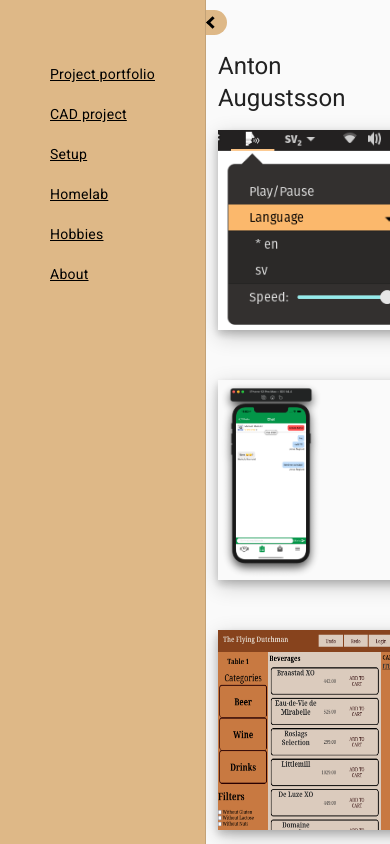
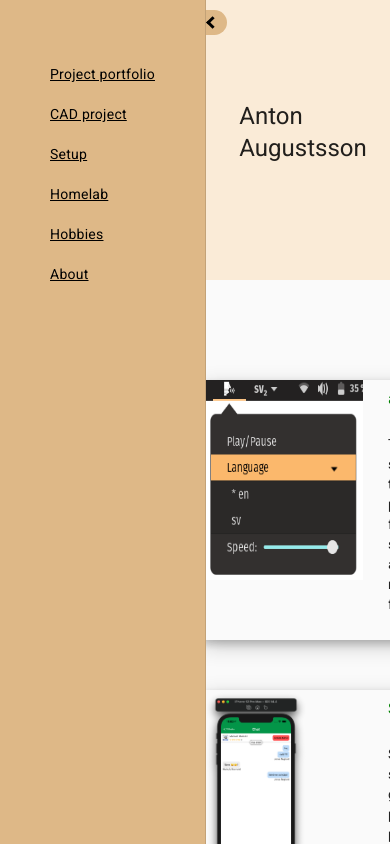
Before and after one commit to Anton-Augustsson/Anton-Augustsson.github.io, an Angular app: page /project-portfolio in a window 390 px wide. Built offline with nearby package versions, Linux system fonts and the light colour scheme.

Commit message:
more responsive and header for project portfolio page

```diff
--- a/src/app/app.component.css
+++ b/src/app/app.component.css
@@ -1,9 +1,5 @@
 mat-sidenav-container {
     height: 100%;
-}
-
-.Page {
-    padding: 15px;
 }
 
 mat-sidenav {
@@ -36,3 +32,8 @@ ul {
 li {
     padding: 10px;
 }
+
+
+#sidenavButton {
+    position: fixed;
+}
--- a/src/app/app.module.ts
+++ b/src/app/app.module.ts
@@ -14,6 +14,7 @@ import { HobbiesComponent } from './hobbies/hobbies.component';
 import { AboutComponent } from './about/about.component';
 import { ToggleSidenavComponent } from './toggle-sidenav/toggle-sidenav.component';
 import { ProjectComponent } from './project/project.component';
+import { ProjectPortfolioHeaderComponent } from './project-portfolio-header/project-portfolio-header.component';
 
 const routes: Routes = [
   { path: '', redirectTo: 'project-portfolio', pathMatch: 'full' },
@@ -35,7 +36,8 @@ const routes: Routes = [
     HobbiesComponent,
     AboutComponent,
     ToggleSidenavComponent,
-    ProjectComponent
+    ProjectComponent,
+    ProjectPortfolioHeaderComponent
   ],
   imports: [
     BrowserModule,
--- /dev/null
+++ b/src/app/project-portfolio-header/project-portfolio-header.component.css
@@ -0,0 +1,8 @@
+
+header {
+    background-color: antiquewhite;
+    padding: 100px;
+    margin: 0px;
+    display: flex;
+    justify-content: center;
+}
--- /dev/null
+++ b/src/app/project-portfolio-header/project-portfolio-header.component.html
@@ -0,0 +1,4 @@
+
+<header>
+    <h1>Anton Augustsson</h1>
+</header>
--- a/src/app/project-portfolio/project-portfolio.component.css
+++ b/src/app/project-portfolio/project-portfolio.component.css
@@ -3,4 +3,5 @@
     justify-content: space-evenly;
     flex-wrap: wrap;
     gap: 50px 25px; /* row-gap column gap */
+    padding-top: 100px;
 }
--- a/src/app/project-portfolio/project-portfolio.component.html
+++ b/src/app/project-portfolio/project-portfolio.component.html
@@ -1,4 +1,4 @@
-<h1>Anton Augustsson</h1>
+<app-project-portfolio-header></app-project-portfolio-header>
 <div class="projects">
   <app-project project_href={{aatts.href}} project_image={{aatts.image}} project_image_desc={{aatts.image_desc}} project_name={{aatts.name}} project_desc={{aatts.desc}}></app-project>
   <app-project project_href={{samarit.href}} project_image={{samarit.image}} project_image_desc={{samarit.image_desc}} project_name={{samarit.name}} project_desc={{samarit.desc}}></app-project>
--- a/src/app/project/project.component.css
+++ b/src/app/project/project.component.css
@@ -6,9 +6,11 @@ article {
     display: flex; /* or inline-flex */
     justify-content: space-between;
     width: 500px;
+    min-height: 200px;
 }
 
 .project-info {
+    padding: 20px;
     width: 230px;
 }
 
@@ -17,8 +19,11 @@ article {
     color: green;
 }
 
+.project-desc {
+    padding: 5px 0px 0px 0px;
+}
+
 .project-image {
-    height: 200px;
     width: 270px;
 }
 
@@ -30,3 +35,24 @@ img {
 a {
     color: black;
 }
+
+@media screen and (max-width: 510px) {
+    .project-content {
+        width: 300px;
+        min-height: 260px;
+    }
+
+    .project-info {
+        padding: 5px;
+        width: 120px;
+    }
+
+
+    .project-image {
+        width: 180px;
+    }
+
+    img {
+        max-width: 160px;
+    }
+}
```
Also changed, not shown: src/app/project-portfolio-header/project-portfolio-header.component.ts (added, +10 -0 lines), 1 other file (tests, documents, lock files or other folders).
